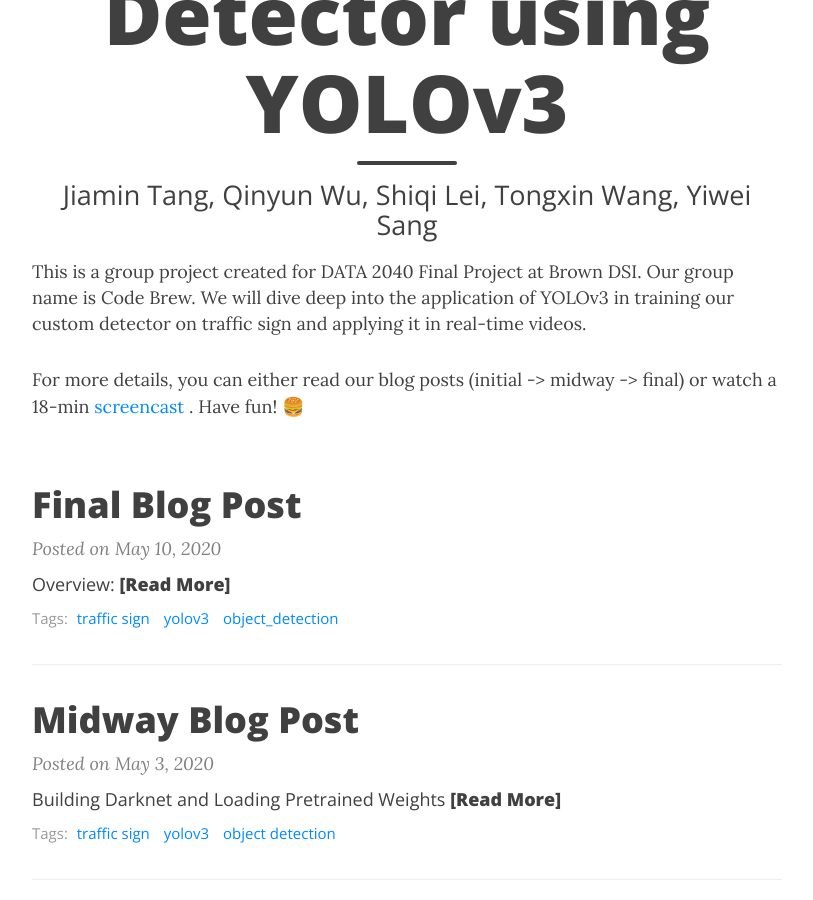
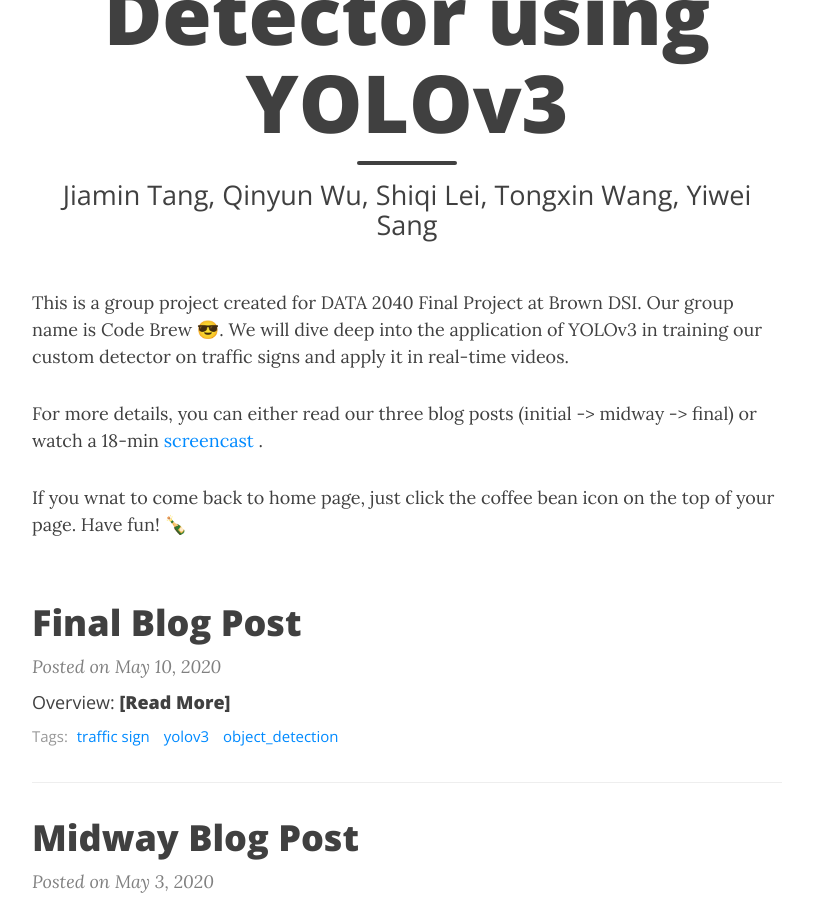
Before and after one commit to tongxinw/YOLOv3_traffic_sign_website, a Jekyll site: the page built from index.html, in a window 1280 px wide and 900 px high, scrolled down 348 px. Shown: the whole window, without its empty margins (233-1046 px from the left). Built offline with Jekyll 4.4.1, drawn with Linux system fonts in a browser that asks for light colours; nearby versions of some CDN libraries; the list of posts is cut into pages by our own code.

Commit message:
Update index.html

```diff
--- a/index.html
+++ b/index.html
@@ -4,8 +4,9 @@
 subtitle: Jiamin Tang, Qinyun Wu, Shiqi Lei, Tongxin Wang, Yiwei Sang
 use-site-title: true
 ---
-<description>This is a group project created for DATA 2040 Final Project at Brown DSI. Our group name is Code Brew. We will dive deep into the application of YOLOv3 in training our custom detector on traffic sign and applying it in real-time videos. </description>
-<p>For more details, you can either read our blog posts (initial -> midway -> final) or watch a 18-min <a href="https://www.youtube.com/watch?v=i9ibOivqrEY&t=786s">screencast </a>. Have fun! 🍔</p>
+<p>This is a group project created for DATA 2040 Final Project at Brown DSI. Our group name is Code Brew 😎. We will dive deep into the application of YOLOv3 in training our custom detector on traffic signs and apply it in real-time videos. </p>
+<p>For more details, you can either read our three blog posts (initial -> midway -> final) or watch a 18-min <a href="https://www.youtube.com/watch?v=i9ibOivqrEY&t=786s">screencast </a>.</p>
+<p>If you wnat to come back to home page, just click the coffee bean icon on the top of your page. Have fun! 🍾</p>
 
 
 <div class="posts-list">
```
